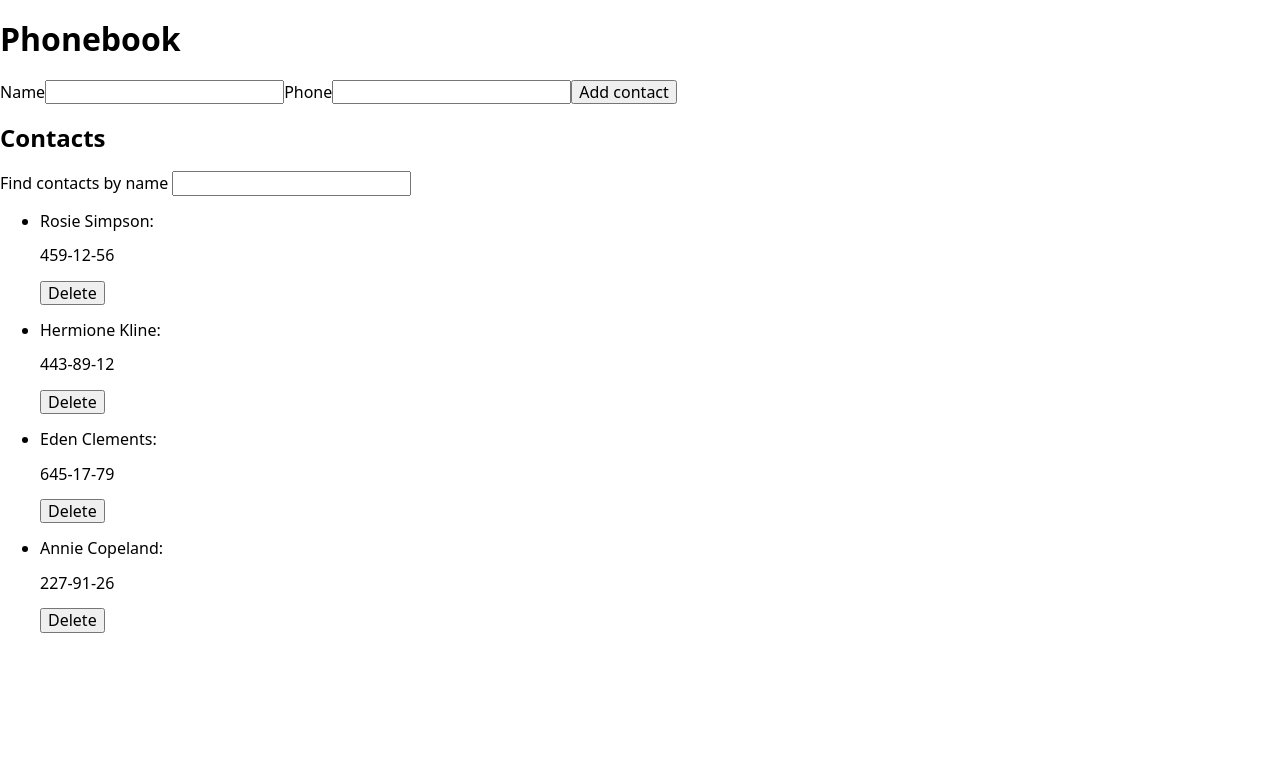
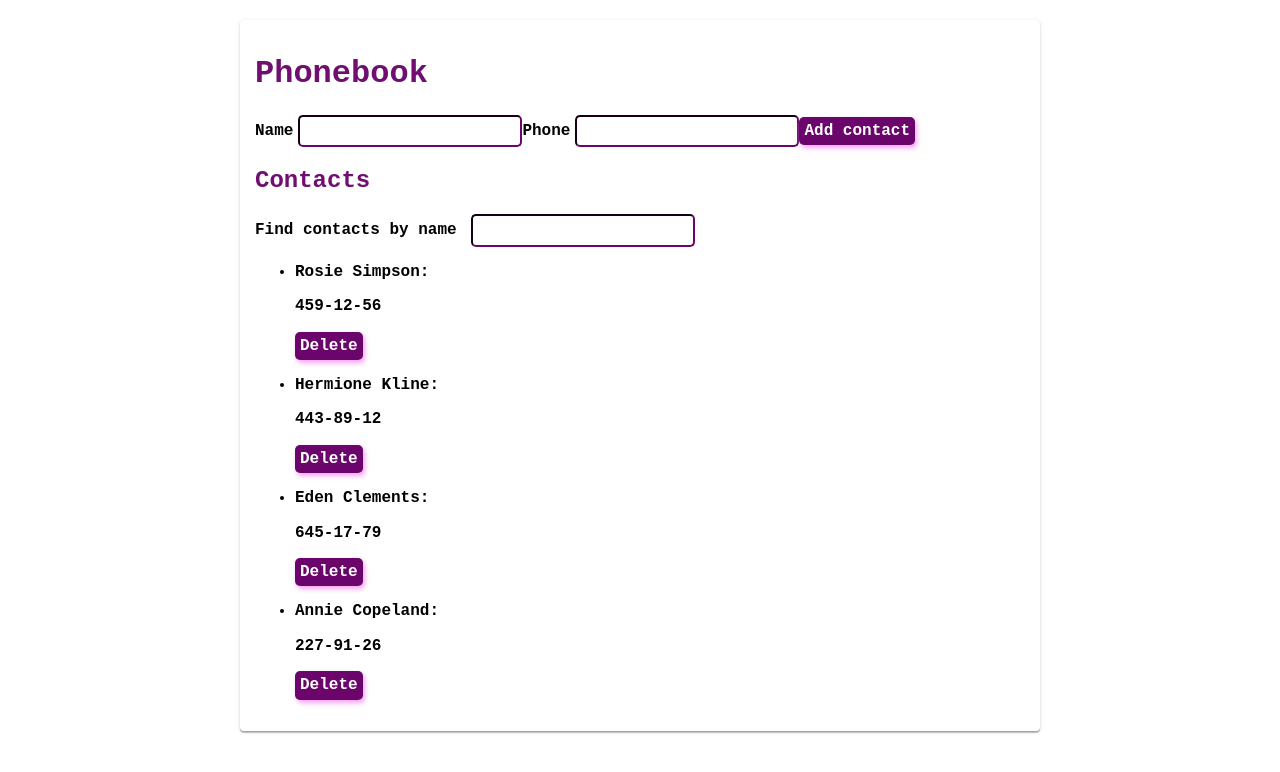
Before and after one commit to Feride-Sham/goit-react-hw-02-phonebook, a React (Create React App) app: page / in a window 1280 px wide. Shown: the top 772 px of the page. Built offline with nearby package versions, Linux system fonts and the light colour scheme.

Commit message:
style: add styles

```diff
--- a/src/App.css
+++ b/src/App.css
@@ -0,0 +1,46 @@
+.App {
+  width: 800px;
+  height: 100%;
+  margin-top: 20px;
+  margin-left: auto;
+  margin-right: auto;
+  padding: 15px;
+  background-color: white;
+  font-family: "Courier New", Courier, monospace;
+  font-weight: 600;
+  border-radius: 4px;
+  box-shadow: 0px 2px 1px rgba(0, 0, 0, 0.2), 0px 1px 1px rgba(0, 0, 0, 0.14),
+    0px 1px 4px rgba(0, 0, 0, 0.12);
+}
+
+.App h1,
+h2 {
+  color: rgba(107, 4, 107, 0.959);
+}
+
+.App input {
+  cursor: pointer;
+  margin-left: 5px;
+  padding: 5px;
+  border-radius: 5px;
+  outline-color: rgb(231, 10, 231);
+  border-color: rgba(107, 4, 107);
+}
+
+.App button {
+  padding: 5px;
+  font-weight: 700;
+  color: white;
+  border: none;
+  outline: none;
+  border-radius: 5px;
+  background-color: rgba(107, 4, 107);
+  box-shadow: 2px 3px 5px #f3a3f0;
+}
+
+.App button:hover {
+  cursor: pointer;
+  background-color: rgb(231, 10, 231);
+  border: none;
+  transform: scale(1.09);
+}
```
